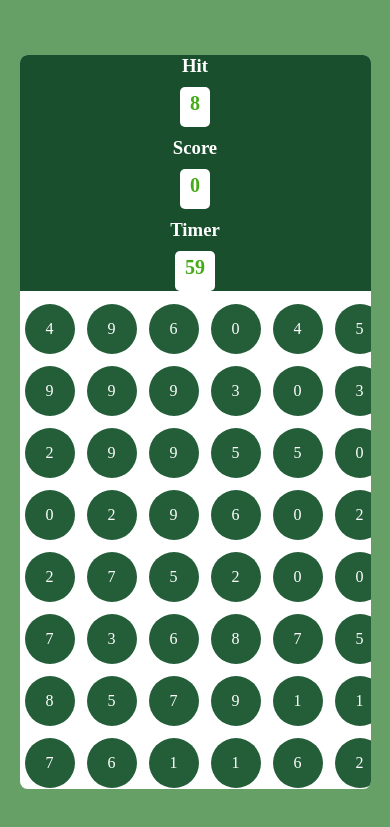
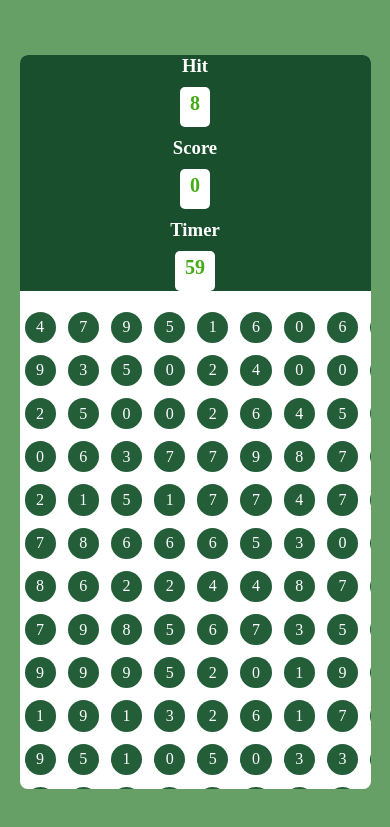
Before and after one commit to Kshitij83/bubblegame, a plain HTML site: page index.html in a window 390 px wide. Both pictures are taken after a click on the button "Start Game". Drawn offline with Linux system fonts and the light colour scheme.

Commit message:
Updated responsiveness

```diff
--- a/styles.css
+++ b/styles.css
@@ -117,13 +117,13 @@ h1{
   }
 
   .bubble {
-    width: min(14vw, 50px);
-    height: min(14vw, 50px);
+    width: min(8vw, 40px);
+    height: min(8vw, 50px);
     font-size: 1rem;
   }
 
   .panel-btm {
-    font-size: 30px;
+    font-size: 20px;
     flex-direction: column; /* Stack elements vertically */
     gap: 12px;
   }
```
